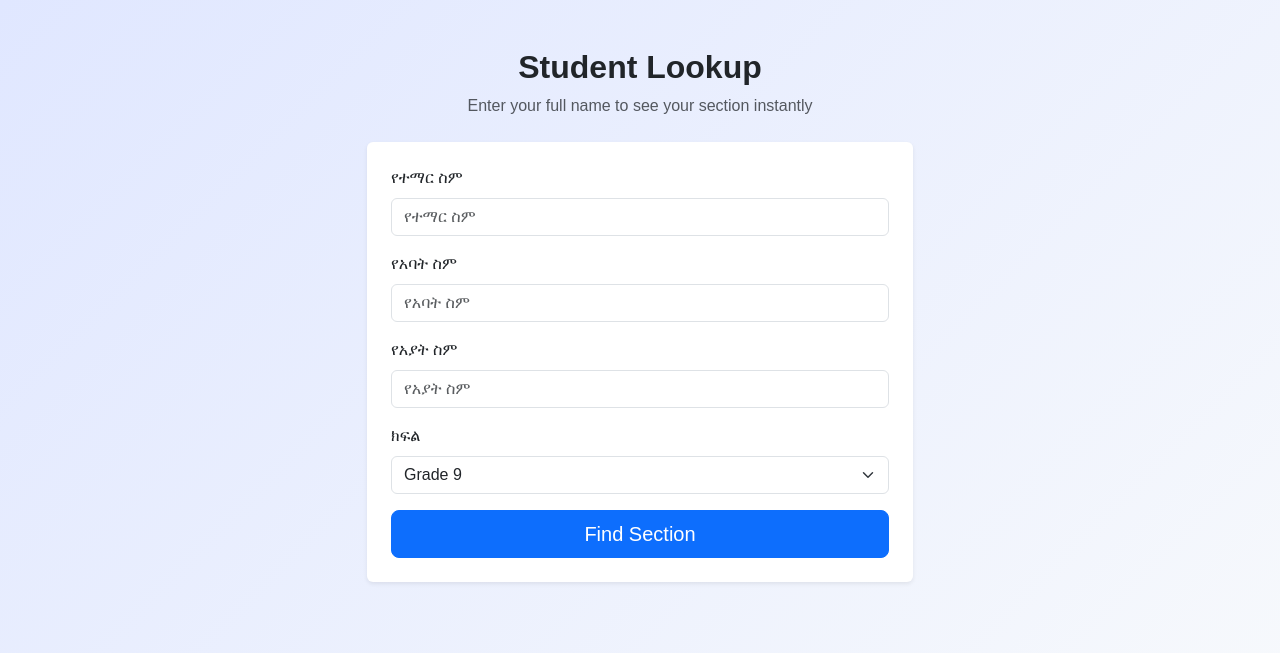
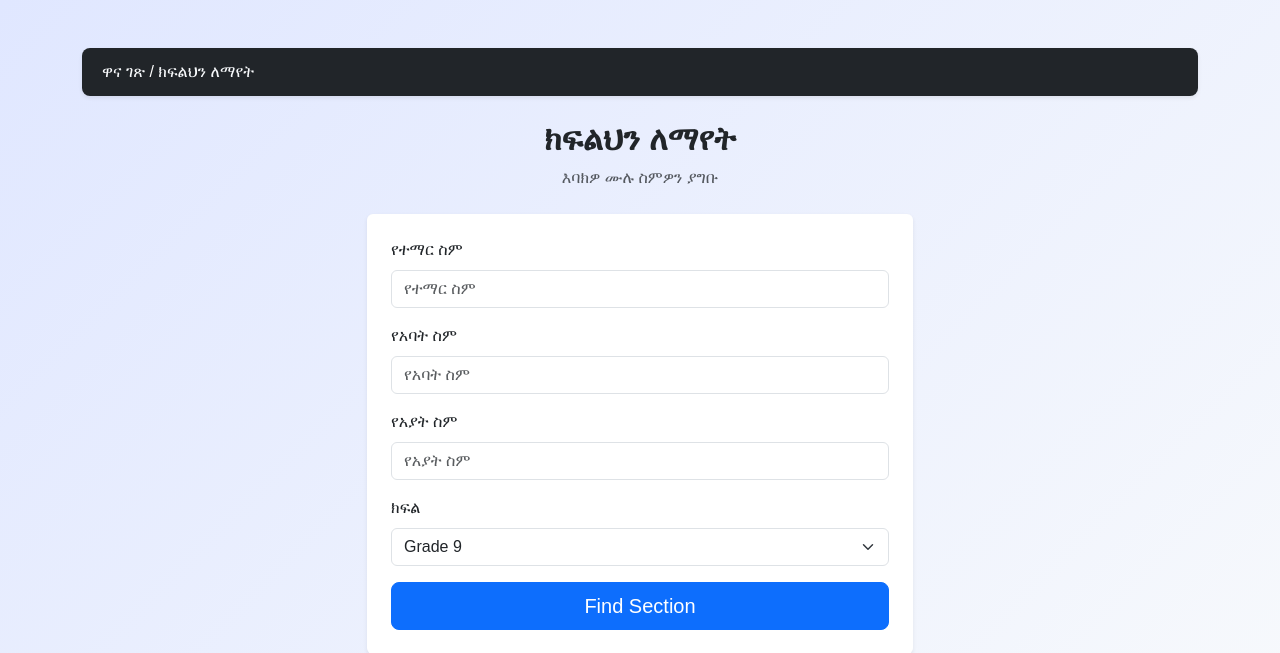
Before and after one commit to Dagi4g/school, a Django app: page /look_up/ in a window 1280 px wide. Shown: the top 653 px of the page. Run offline with Django 5.2, Linux system fonts and the light colour scheme; some libraries are stand-ins or nearby versions.

Commit message:
Enhance student lookup functionality and UI; add grade field to AutoSectionGrade model and update migrations

```diff
--- a/announcement/models.py
+++ b/announcement/models.py
@@ -113,16 +113,18 @@ class AutoSectionGrade(models.Model):
     sex_choice = [('m','M'),('f','F')]
     sex = models.CharField(max_length=10,choices=sex_choice)
     school_choice = [('junior','Junior'),('chafe','Chafe'),('tolola','Tolola'),('masho','Masho'),('lela','lela'),('betel','Betel')]
-    previous_school = models.CharField(max_length=225,choices=school_choice)
+    previous_school = models.CharField(max_length=225,choices=school_choice,null=True,blank=True)
     score_choice = [(i,i) for i in range(50,101)]
     minstry_score = models.PositiveIntegerField(
         validators=[
             MinValueValidator(50),
             MaxValueValidator(100)
         ],
-        choices=score_choice
+        choices=score_choice,
+        null=True,blank=True
     )
     section  = models.CharField(max_length=20,null=True,blank=True)
+    grade = models.CharField(max_length=20,choices=[('grade 9','Grade 9'),('grade 10','Grade 10'),('grade 11','Grade 11'),('grade 12','Grade 12')])
 
     class Meta:
         constraints = [
--- a/announcement/templates/students/section_lookup.html
+++ b/announcement/templates/students/section_lookup.html
@@ -4,10 +4,14 @@
 {% block content %}
 
 <div class="container my-5">
+    <div class="breadcrumb-custom mb-4 shadow-sm text-white">
+        <a href="{% url 'chencha:home' %}">ዋና ገጽ</a> /
+        <a href="{% url 'chencha:lookup' %}">ክፍልህን ለማየት</a>
+    </div>
     <!-- Page Header -->
     <div class="text-center mb-4">
-        <h2 class="fw-bold">Student Lookup</h2>
-        <p class="text-muted">Enter your full name to see your section instantly</p>
+        <h2 class="fw-bold">ክፍልህን ለማየት</h2>
+        <p class="text-muted"> እባክዎ ሙሉ ስምዎን ያግቡ </p>
     </div>
 
     <!-- Lookup Form -->
@@ -30,12 +34,16 @@
         <div class="col-md-6">
             {% if section %}
                 <div class="alert alert-success text-center shadow-sm" role="alert">
-                    <h4 class="alert-heading">Student Section</h4>
-                    <p class="mb-0">{{ section }}</p>
+                    <h4 class="alert-heading">የተማሪው ክፍል</h4>
+                    <p class="mb-0">{{ section }}   ነው።</p>
                 </div>
             {% elif error %}
                 <div class="alert alert-danger text-center shadow-sm" role="alert">
                     {{ error }}
+                </div>
+            {% elif student_has_no_section %}
+                <div class="alert alert-warning text-center shadow-sm" role="alert">
+                    {{ student_has_no_section }}
                 </div>
 
             {% endif %}
--- a/announcement/views.py
+++ b/announcement/views.py
@@ -83,14 +83,22 @@ class SectionLookUpView(FormView):
                 student_name=name.strip().title(),
                 father_name=father_name.strip().title(),
                 grandfather_name=grand_father_name.strip().title(),
+                grade=grade.strip()
             )
-            return render(
+            if student.section:
+                return render(
                 self.request,
                 self.template_name,
                 {'section':student.section,'student':student,'form':form},
             )
+            else:
+                return render(
+                    self.request,
+                    self.template_name,
+                    {'student_has_no_section':'ይህ ተማር ትመዝግባል ነገር ግን ክፍል አልተሰጠዉም። እባክህ አስተዳደሩን ያነጋግሩ።','form':form},
+                )
         except AutoSectionGrade.DoesNotExist:
             return render(self.request,
                         self.template_name,
-                        {'error':f"Oops! We couldn’t locate a student with the information you provided for {grade}, . Please double-check and try again.",'form': form}
+                        {'error':f"ውይ! ከ {grade[6:]} ክፍል ያቀረቡትን መረጃ የያዘ ተማሪ ማግኘት አልቻልንም። እባክህ ደግመህ አረጋግጥ እና እንደገና ሞክር።", 'form': form}
                         )
--- a/chencha_school/settings.py
+++ b/chencha_school/settings.py
@@ -31,7 +31,7 @@ DEBUG = True
 ALLOWED_HOSTS = ['*']
 
 CSRF_TRUSTED_ORIGINS = [
-    "https://c03a12f748f2.ngrok-free.app",
+    "https://e79ae6b7c795.ngrok-free.app"
 ]
 
 # Application definition
```
Also changed, not shown: announcement/migrations/0003_autosectiongrade_grade_alter_announcement_created_at_and_more.py (added), announcement/migrations/0004_alter_announcement_created_at_and_more.py (added), 1 other file.
